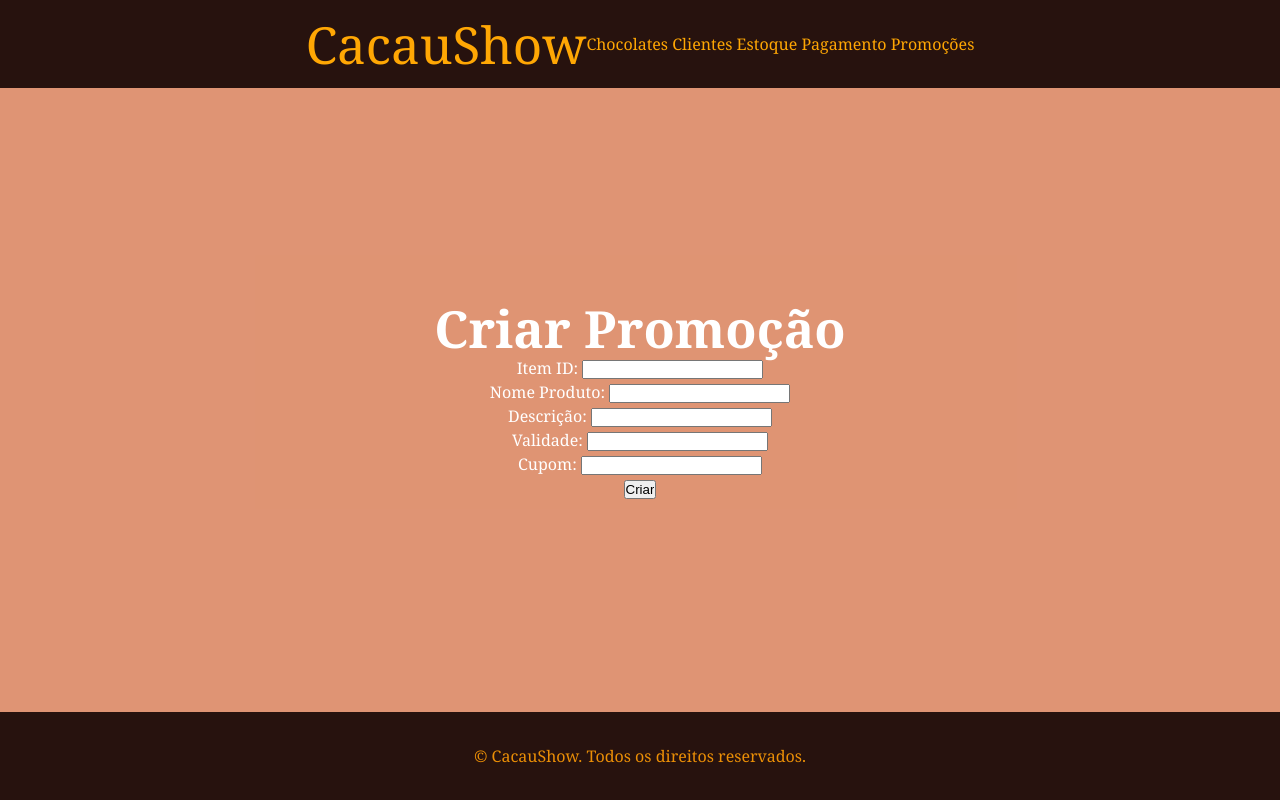
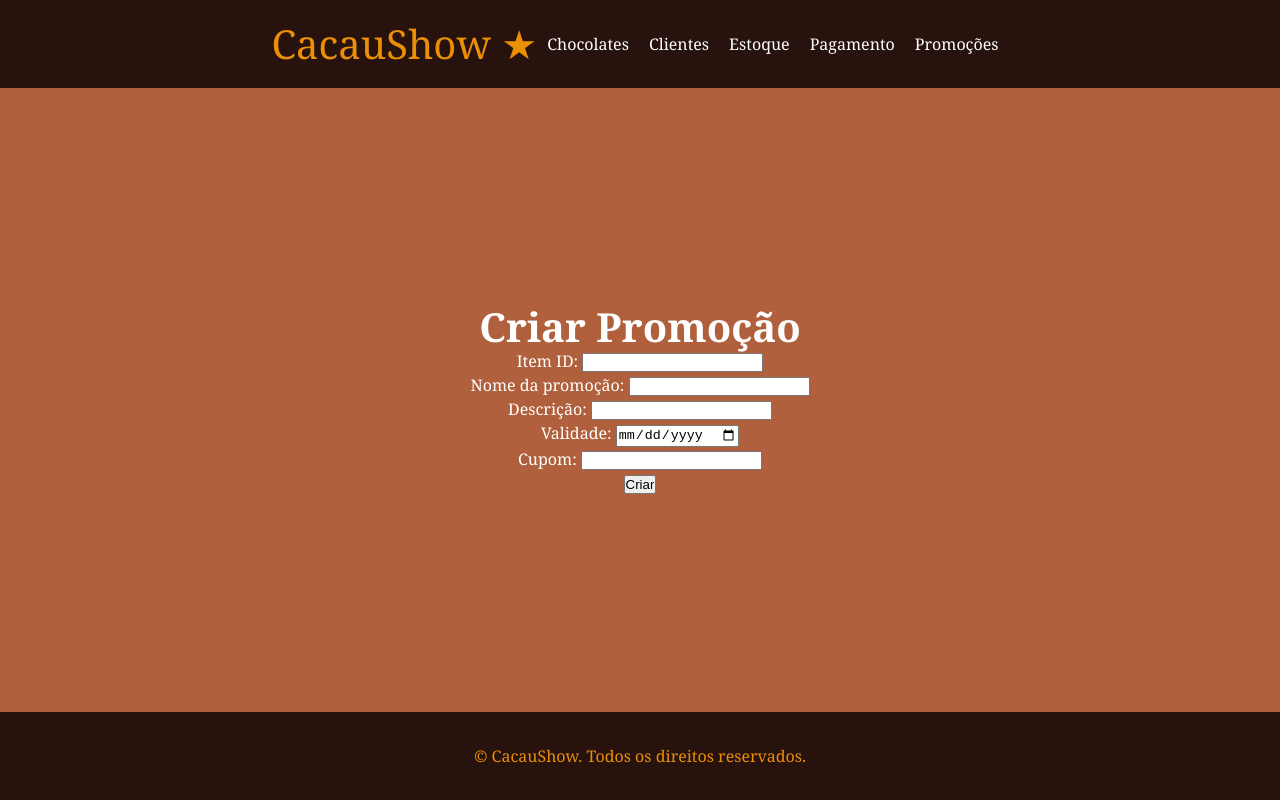
Before and after one commit to vitoriasiqueira/1022b-cacaushow-trabalho-front-end, a React (Vite) app: page /criacao-promocoes in a window 1280 px wide. Built offline with nearby package versions, Linux system fonts and the light colour scheme.

Commit message:
Atualizações 06/12

```diff
--- a/src/App.css
+++ b/src/App.css
@@ -5,15 +5,15 @@
 }
 
 body {
-  background-color: #d16435b0;
+  background-color: #a3451cda;
   font-family: Georgia, 'Times New Roman', Times, serif;
 }
 
 header, footer {
   background: #27120e;
-  color: #eb8f06;
+  color: rgb(235, 143, 6);
   display: flex;
-  justify-content:center;
+  justify-content: center;
   align-items: center;
   height: 11vh;
   width: 100%;
@@ -32,7 +32,7 @@
 
 #root {
   max-width: 1280px;
-  margin: 12vh auto 12vh auto;
+  margin: 12vh auto;
   text-align: center;
 }
 
@@ -78,3 +78,26 @@
 .read-the-docs {
   color: #888;
 }
+
+
+.nav-links {
+  list-style: none;
+  display: flex;
+  justify-content: center;
+  padding: 0;
+  margin: 0;
+}
+
+.nav-links li {
+  margin: 0 10px;
+}
+
+.nav-links li a {
+  text-decoration: none;
+  color: white;
+  font-weight: Georgia, 'Times New Roman', Times, serif;
+}
+
+.link_menu {
+  color: white;
+}
--- a/src/componentes/cadastrochocolate/CadastroChocolate.tsx
+++ b/src/componentes/cadastrochocolate/CadastroChocolate.tsx
@@ -19,6 +19,7 @@
             preco: preco,
             imagem: imagem
         }
+        console.log(chocolate)
         fetch("https://one022b-cacaushow-trabalho.onrender.com/chocolates",{
             method: "POST",
             headers: {
--- a/src/componentes/cadastrocliente/CadastroCliente.tsx
+++ b/src/componentes/cadastrocliente/CadastroCliente.tsx
@@ -24,7 +24,7 @@
         }).then(response => {
             if(response.status === 200){
                 alert("Cliente cadastrado com sucesso")
-                navigate("/")
+                navigate("/lista-cliente")
             }
             else{
                 alert("Erro ao cadastrar o Cliente")
--- a/src/componentes/cadastropagamento/CadastroPagamento.tsx
+++ b/src/componentes/cadastropagamento/CadastroPagamento.tsx
@@ -26,7 +26,7 @@
         }).then(response => {
             if(response.status === 200){
                 alert("Pagamento cadastrado com sucesso")
-                navigate("/")
+                navigate("/lista-pagamento")
             }
             else{
                 alert("Erro ao cadastrar pagamento")
@@ -36,7 +36,7 @@
     function handleIdpagamento(event:ChangeEvent<HTMLInputElement>){
         setIdpagamento(event.target.value)
     }
-    function handleFormapag(event:ChangeEvent<HTMLInputElement>){
+    function handleFormapag(event:ChangeEvent<HTMLSelectElement>){
         setFormapag(event.target.value)
     }
     function handleDescricao(event:ChangeEvent<HTMLInputElement>){
@@ -55,18 +55,23 @@
                 </div>
                 <div>
                     <label htmlFor="formapag">Forma de Pagamento: </label>
-                    <input type="text" name="formapag" onChange={handleFormapag} />
+                    <select name="formapag" onChange={handleFormapag}>
+                        <option value="Dinheiro">Dinheiro</option>
+                        <option value="Debito">Débito</option>
+                        <option value="Credito">Crédito</option>
+                        <option value="Pix">Pix</option>
+                    </select>
                 </div>
                 <div>
                     <label htmlFor="descricao">Descrição: </label>
                     <input type="text" name="descricao" onChange={handleDescricao} />
                 </div>
                 <div>
-                <label htmlFor="valor">Valor: </label>
-                <input type="text" name="valor" onChange={handleValor} />
+                    <label htmlFor="valor">Valor: </label>
+                    <input type="text" name="valor" onChange={handleValor} />
                 </div>
                 <div>
-                    <input type="submit" value="Cadastrar"/>
+                    <input type="submit" value="Cadastrar" />
                 </div>
             </form>
         </>
--- a/src/componentes/criacaopromocoes/CriacaoPromocoes.tsx
+++ b/src/componentes/criacaopromocoes/CriacaoPromocoes.tsx
@@ -28,7 +28,7 @@
         }).then(response => {
             if(response.status === 200){
                 alert("Promoção válida, aproveite!")
-                navigate("/")
+                navigate("/lista-promocoes")
             }
             else{
                 alert("Está promoção não é mais valida!")
@@ -60,7 +60,7 @@
                 <input type="text" name="Itemid" onChange={handleIdpromocao}/>
             </div>
             <div>
-                <label htmlFor="nomeproduto">Nome Produto: </label>
+                <label htmlFor="nomeproduto">Nome da promoção: </label>
                 <input type="text" name="nomeproduto" onChange={handleTitulo}/>
             </div>
             <div>
@@ -68,8 +68,8 @@
                 <input type="text" name="descricao" onChange={handleDescricao}/>
             </div>
             <div>
-                <label htmlFor="valiade">Validade: </label>
-                <input type="text" name="validade" onChange={handleValidade}/>
+                <label htmlFor="validade">Validade: </label>
+                <input type="date" name="validade" onChange={handleValidade}/>
             </div>
             <div>
                 <label htmlFor="cupom">Cupom: </label>
--- a/src/componentes/gestaoestoque/GestaoEstoque.tsx
+++ b/src/componentes/gestaoestoque/GestaoEstoque.tsx
@@ -26,7 +26,7 @@
         }).then(response => {
             if(response.status === 200){
                 alert("Estoque atualizado com sucesso")
-                navigate("/")
+                navigate("/lista-estoque")
             }
             else{
                 alert("Erro ao atualizar o Estoque")
--- a/src/componentes/header.tsx
+++ b/src/componentes/header.tsx
@@ -5,18 +5,18 @@
         <>
             <header>
                 <h1>
-                    <Link to="/">CacauShow</Link>
-                    </h1>
+                    <Link to="/">CacauShow ★</Link>
+                </h1>
                 <nav>
-                    <ul>
-                        <Link to={"/cadastro-chocolate"}> Chocolates </Link>
-                        <Link to={"/cadastro-cliente"}> Clientes </Link>
-                        <Link to={"/gestao-estoque"}> Estoque </Link>
-                        <Link to={"/cadastro-pagamento"}> Pagamento </Link>
-                        <Link to={"/criacao-promocoes"}> Promoções </Link>
+                    <ul className="nav-links">
+                        <li><Link to="/cadastro-chocolate">Chocolates</Link></li>
+                        <li><Link to="/lista-cliente">Clientes</Link></li>
+                        <li><Link to="/lista-estoque">Estoque</Link></li>
+                        <li><Link to="/lista-pagamento">Pagamento</Link></li>
+                        <li><Link to="/lista-promocoes">Promoções</Link></li>
                     </ul>
                 </nav>
             </header>
         </>
-    )
+    );
 }
--- a/src/componentes/listagempromocoes/lista-promocoes.tsx
+++ b/src/componentes/listagempromocoes/lista-promocoes.tsx
@@ -18,13 +18,13 @@
       },[])
     return (
         <>
-        <Link to={"/criacao-promocoes"}>Promoções</Link>
+         <Link to={"/criacao-promocoes"}>Promoções</Link>
             {promocoes.map(promo => {
                 return (
                     <div key={promo.idpromocao}className='promocoes-item'>
                     <h1>{promo.titulo}</h1>
                     <p>{promo.descricao}</p>
-                    {/* <p>{promo.validade.getDate()}</p> */}
+                    <p>{new Date(promo.validade).getDate()+1}/{new Date(promo.validade).getMonth()+1}/{new Date(promo.validade).getFullYear()}</p>
                     <p>{promo.cupom}</p>
                   </div>
                 )
--- a/src/index.css
+++ b/src/index.css
@@ -15,11 +15,11 @@
 
 a {
   font-weight: 500;
-  color: #ffa704;
+  color: #eb8f06;
   text-decoration: inherit;
 }
 a:hover {
-  color: white;
+  color: #eb8f06;
 }
 
 body {
@@ -31,13 +31,13 @@
 }
 
 h1 {
-  font-size: 3.2em;
+  font-size: 2.5em;
   line-height: 1.1;
 }
 
 button {
   border-radius: 8px;
-  border: 1px solid;
+  border: 1px solid transparent;
   padding: 0.6em 1.2em;
   font-size: 1em;
   font-weight: 500;
@@ -56,7 +56,7 @@
 
 @media (prefers-color-scheme: light) {
   :root {
-    color: #ffffff;;
+    color: #ffffff;
     background-color: #ffffff;
   }
   a:hover {
@@ -66,3 +66,7 @@
     background-color: #f9f9f9;
   }
 }
+
+img{
+  width: 350px;
+}
```
Also changed, not shown: src/main.tsx (+18 -19 lines), 1 other file (tests, documents, lock files or other folders).
